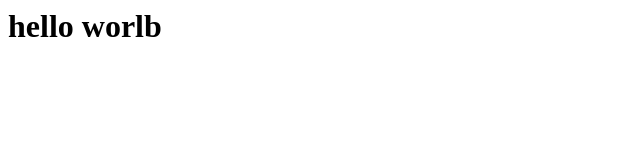
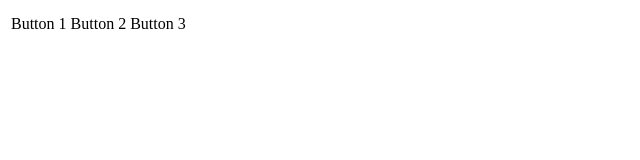
Before and after one commit to mansonnnnnnnnnn/losee, a plain HTML site: page index.html in a window 1280 px wide. Shown: the whole page, without its empty margins (0-640 px from the left). Drawn offline with Linux system fonts and the light colour scheme.

Commit message:
Update index.html

```diff
--- a/index.html
+++ b/index.html
@@ -1,2 +1,17 @@
-
-<h1>hello worlb</h1>
+<!DOCTYPE html>
+<html>
+  <head></head>
+  <body>
+    <table>
+      <tr>
+      <td colspam="3"></td>
+      </tr>
+      <tr>
+        <td>Button 1</td>
+        <td>Button 2</td>
+        <td>Button 3</td>
+      </tr>
+      <tr></tr>
+    </table>
+  </body>
+</html>
```
